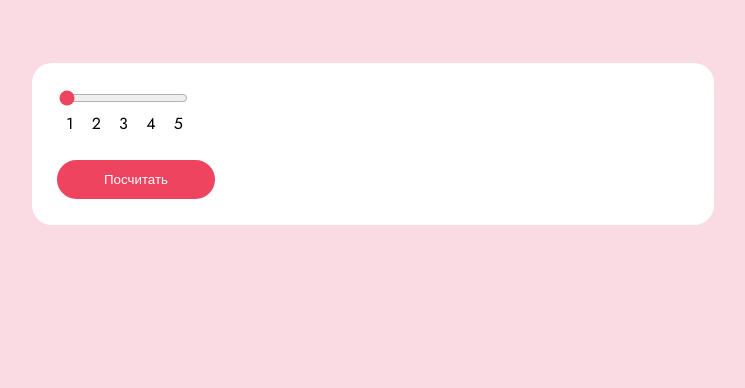
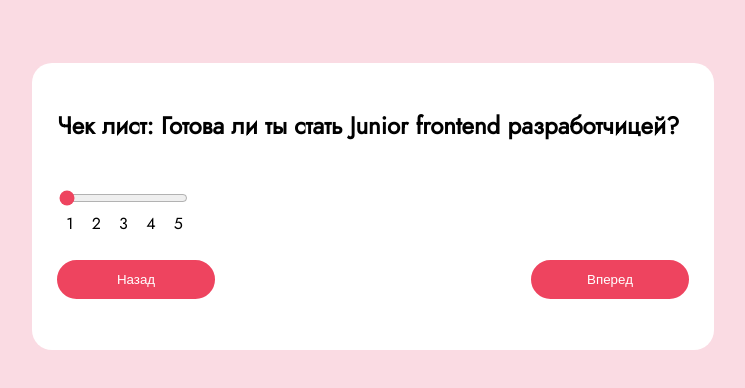
Before and after one commit to Lakshme2022/ChecklistProject, a website with bundled scripts: page src/index.html in a window 1280 px wide. Shown: the whole page, without its empty margins (267-1012 px from the left). Built offline with nearby package versions, Linux system fonts and the light colour scheme.

Commit message:
добавила основной заголовок и контейнер с кнопками

```diff
--- a/src/index.html
+++ b/src/index.html
@@ -11,11 +11,18 @@
 </head>
 <body>
 <main>
-    <div id="content"></div>
 
+    <h2 class="indent">Чек лист: Готова ли ты стать Junior frontend разработчицей?</h2>
 
-<!--код для кнопки, чтобы было видно стили-->
-    <button id="count">Посчитать</button>
+    <div id="content">
+
+<!--        добавила код контейнера с кнопками, чтобы их правильно расположить. при генерации первой страницы кнопке вперед делается display none чтобы ее не было видно, а наследней странице кнопка назад меняется на посчитать-->
+    </div>
+    <div class="indent controlbut">
+        <button id="prev">Назад</button>
+        <div></div>
+        <button id="next">Вперед</button>
+    </div>
 </main>
 
 <script src="index.js" type="module"></script>
--- a/src/style.scss
+++ b/src/style.scss
@@ -34,6 +34,13 @@ main {
   align-items: center;
 }
 
+//стили для контейнера с кнопками
+.controlbut {
+  display: flex;
+  width: 100%;
+  justify-content: space-between;
+}
+
 //стили для кнопок
 button {
   background-color: rgba(238, 68, 95, 1);
```
